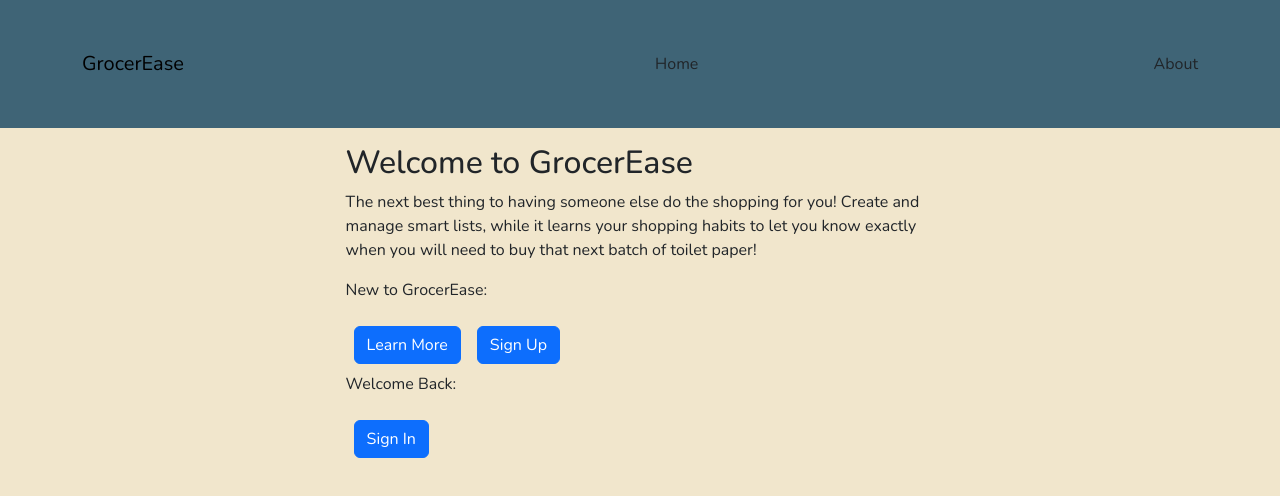
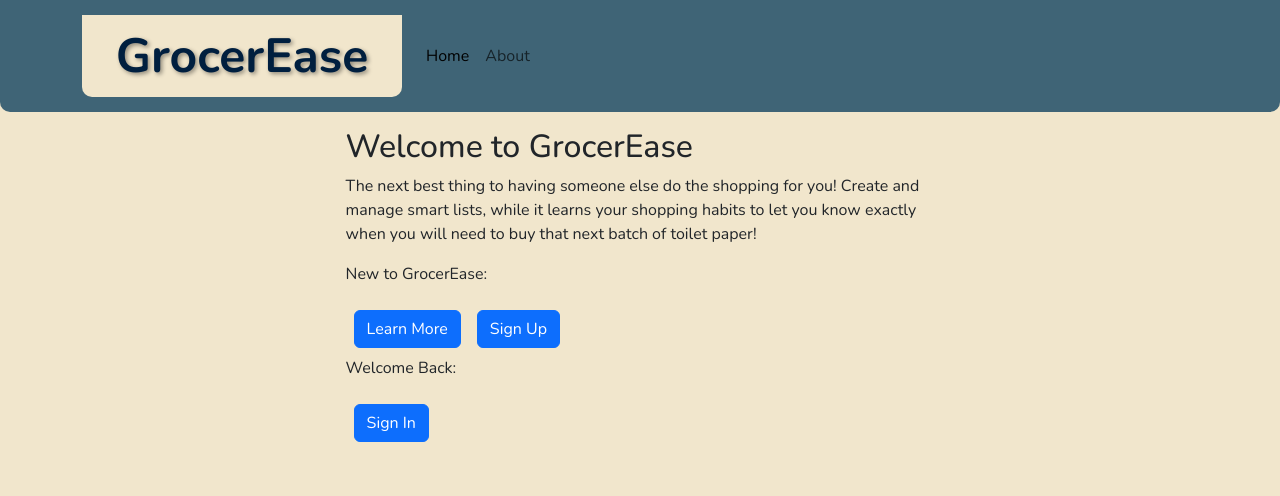
Before and after one commit to the-collab-lab/tcl-77-smart-shopping-list, a React (Vite) app: page / in a window 1280 px wide. Shown: the top 496 px of the page. Built offline with nearby package versions, Linux system fonts and the light colour scheme; no server answers; what io-ts would draw is missing.

Commit message:
working on the unauth header

```diff
--- a/src/components/NavBar.scss
+++ b/src/components/NavBar.scss
@@ -1,28 +1,26 @@
 @import "../styles/variables.scss";
 
-.Nav {
+.custom-Nav {
 	background-color: $primary-blue;
-	border-top: 1px solid var(--color-border);
-	bottom: 0;
+	padding: 0 1rem;
 	display: flex;
 	flex-direction: row;
-	padding-bottom: max(env(safe-area-inset-bottom), 1rem);
-	padding-top: 1rem;
-	place-content: center;
 	position: fixed;
+	border-bottom-left-radius: 10px;
+	border-bottom-right-radius: 10px;
+	height: 7rem;
 	width: 100%;
-	height: 8rem;
 
 	&__container {
 		display: flex;
-		flex-direction: row;
-		justify-content: space-evenly;
-		width: min(72ch, 100%);
+		justify-content: space-between;
+		align-items: center;
+		// width: 100%;
+		height: 7rem;
 	}
 
 	&__link {
-		--color-text: var(--color-accent);
-		color: var(--color-text);
+		color: $primary-beige;
 		font-size: 1.4em;
 		flex: 0 1 auto;
 		line-height: 1;
@@ -35,4 +33,18 @@
 			text-underline-offset: 0.1em;
 		}
 	}
+
+	&__brand {
+		font-size: 3rem !important;
+		font-weight: bolder;
+		color: $secondary-blue !important;
+		padding: 1rem 1rem;
+		background-color: $primary-beige;
+		border-bottom-left-radius: 10px;
+		border-bottom-right-radius: 10px;
+		text-align: center;
+		width: 20rem;
+
+		text-shadow: 2px 2px 4px rgba(0, 0, 0, 0.4);
+	}
 }
--- a/src/components/unauthenticated/UnauthenticatedNavBar.tsx
+++ b/src/components/unauthenticated/UnauthenticatedNavBar.tsx
@@ -8,22 +8,32 @@ import "../NavBar.scss";
 
 export function UnauthenticatedNavBar() {
 	return (
-		<Navbar className="Nav">
-			<Container className="Nav__container">
-				<Navbar.Brand as={NavLink} to="/">
+		<Navbar className="custom-Nav">
+			<Container className="custom-Nav__container">
+				<Navbar.Brand as={NavLink} to="/" className="custom-Nav__brand">
 					GrocerEase
 				</Navbar.Brand>
-				<Nav.Link as={NavLink} to="/" className="Nav__link" aria-label="Home">
+				<Navbar.Toggle aria-controls="basic-navbar-nav" />
+				<Navbar.Collapse id="basic-navbar-nav">
+					<Nav className="me-auto">
+						<Nav.Link
+							as={NavLink}
+							to="/"
+							className="custom-Nav__link"
+							aria-label="Home"
+						>
 							Home
 						</Nav.Link>
 						<Nav.Link
 							as={NavLink}
 							to="/about"
-					className="Nav__link"
+							className="custom-Nav__link"
 							aria-label="About"
 						>
 							About
 						</Nav.Link>
+					</Nav>
+				</Navbar.Collapse>
 			</Container>
 		</Navbar>
 	);
--- a/src/views/Layout.scss
+++ b/src/views/Layout.scss
@@ -17,7 +17,6 @@
 	}
 
 	&-header {
-		background-color: var(--color-bg);
 		padding-bottom: max(env(safe-area-inset-top), 1rem);
 		// text-align: center;
 	}
```
Lines whose indentation alone changed are shown as unchanged.
